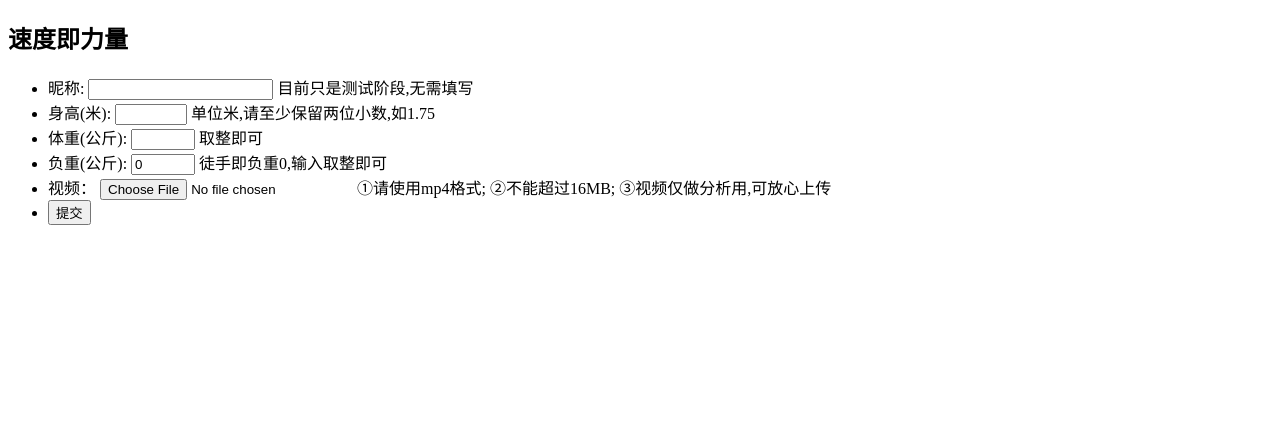
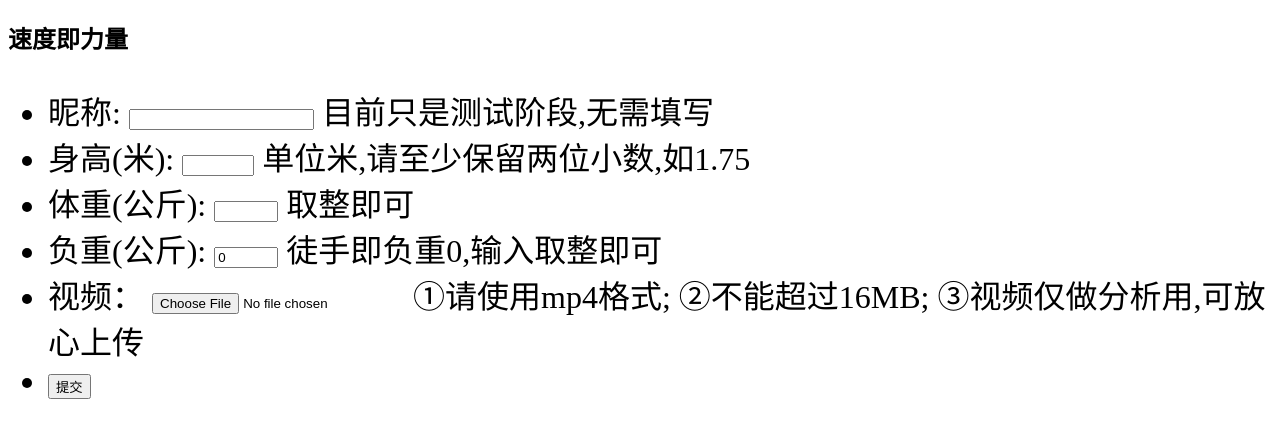
Before and after one commit to ivan9394/speed, a Flask app: page / in a window 1280 px wide. Shown: the top 438 px of the page. Run offline with Flask 3, Linux system fonts and the light colour scheme.

Commit message:
'ver0711_2'

```diff
--- a/speed.py
+++ b/speed.py
@@ -139,7 +139,7 @@ def speed_cal(ref_height, input_path, method = 'cmj', height_type = 'ankle2shoul
     frame_size = (cap.get(cv2.CAP_PROP_FRAME_WIDTH), cap.get(cv2.CAP_PROP_FRAME_HEIGHT))
     # fourcc = int(cap.get(cv2.CAP_PROP_FOURCC))
     # fourcc = cv2.VideoWriter_fourcc(*'XVID')
-    fourcc = cv2.VideoWriter_fourcc(*'mp4v')
+    # fourcc = cv2.VideoWriter_fourcc(*'mp4v')
     fps = cap.get(cv2.CAP_PROP_FPS)
 
     # 进度条绑定视频总帧数
@@ -191,6 +191,6 @@ def speed_cal(ref_height, input_path, method = 'cmj', height_type = 'ankle2shoul
             mid_hip_last = mid_hip
         # if cv2.waitKey(1) & 0xFF == ord('q'):
             # break
-    cv2.destroyAllWindows()
+    #cv2.destroyAllWindows()
     cap.release()
     return max_speed
--- a/templates/index.html
+++ b/templates/index.html
@@ -4,6 +4,11 @@
     <meta charset="utf-8">
     <title>速度即力量</title>
 </head>
+<style>
+  form{
+    font-size: 2rem
+  }
+</style>
 <body>
     <h2>速度即力量</h2>
     <form method="post" enctype="multipart/form-data">
```
